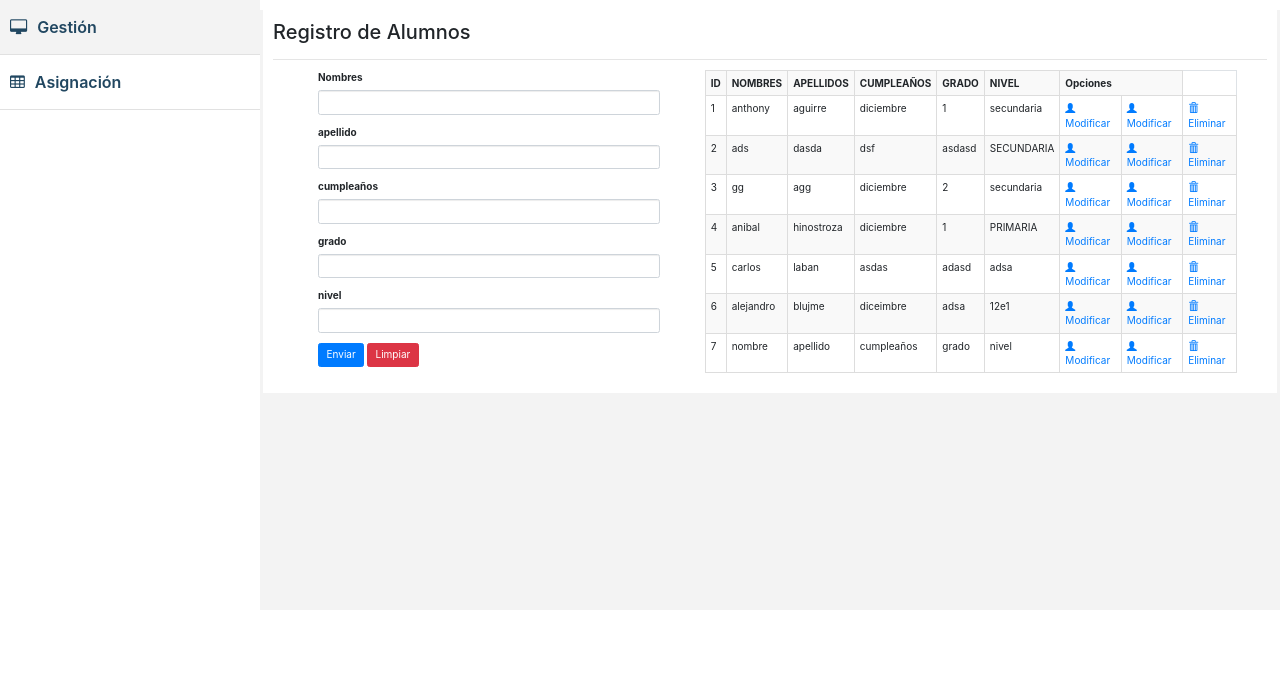
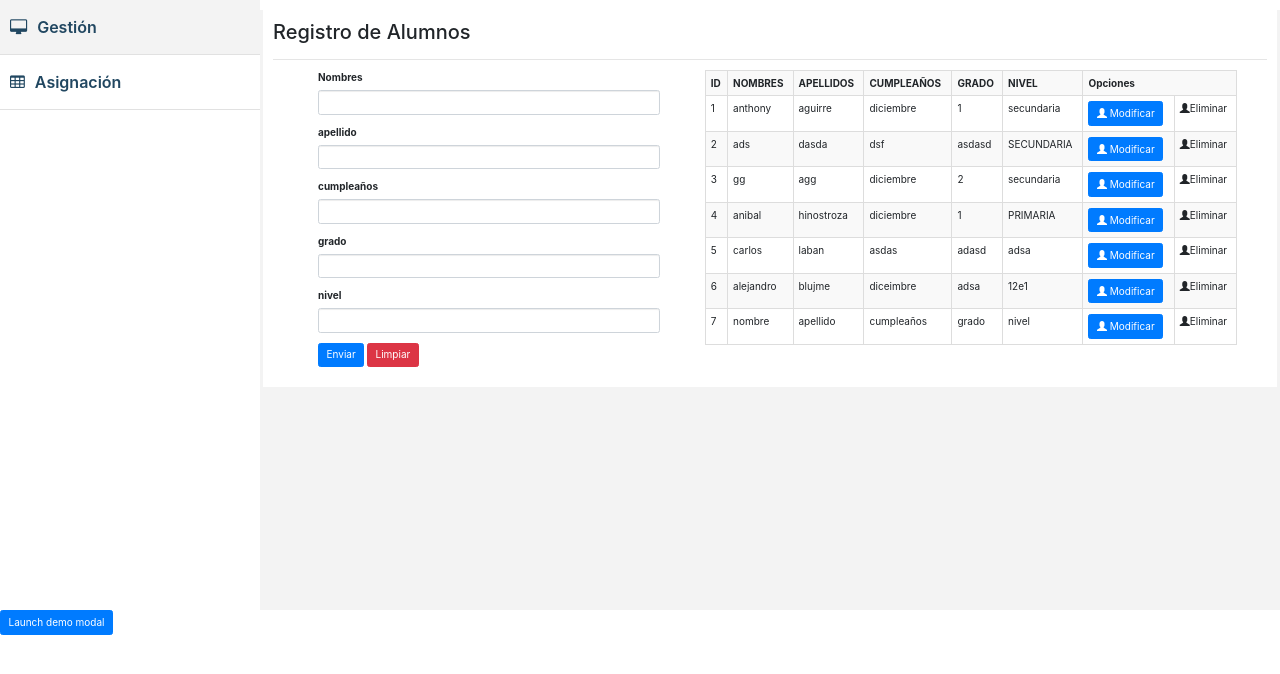
Before and after one commit to anthonyaguirretueros/IntranetIE, a CodeIgniter app: page /database/index.php/alumno in a window 1280 px wide. Shown: the part 80-754 px from the top of the page. Run offline with CodeIgniter, Linux system fonts and the light colour scheme; data comes from the database, SQL or seed files in the repository.

Commit message:
Merge origin/desarrollo into desarrollo
Conflicts:
	bd/intranet.sql

```diff
--- a/application/views/alumnos.php
+++ b/application/views/alumnos.php
@@ -11,7 +11,7 @@
                     <h2>Registro de Alumnos</h2>
                 </div>
             </div>
-            <hr />
+            <hr/>
             <div class="container-fluid">
                 <div class="col-lg-5">
                     <!--<form method="post" action="GuardarAlumno">-->
@@ -59,26 +59,32 @@
                         <!-- me webeo :v -->
                         <?php foreach ($alumnos as $alumno) { ?>
                             <tr>
-                                <td><?php echo $alumno->id_alumno ?></td>
+                                <td><input hidden="" value="<?php echo $alumno->id_alumno ?>"><?php echo $alumno->id_alumno ?></td>
                                 <td><?php echo $alumno->nombre ?></td>
                                 <td><?php echo $alumno->apellido ?></td>
                                 <td><?php echo $alumno->cumpleanos ?></td>
                                 <td><?php echo $alumno->grado ?></td>
                                 <td><?php echo $alumno->nivel ?></td>
-                                 <td><a href ='Alumno/ActualizarAlumno/<?php echo $alumno->id_alumno ?>'><span class ='glyphicon glyphicon-user'></span>Modificar</a></td>
-                                <td><a href ='Alumno/ModificarAlumno/<?php echo $alumno->id_alumno ?>'><span class ='glyphicon glyphicon-user'></span>Modificar</a></td>
-                                <td><a href ='Alumno/EliminarAlumno<?php echo $alumno->id_alumno ?>'><span class ='glyphicon glyphicon-trash'></span>Eliminar</a></td>
+
+                                <td>
+                                    <button onclick="abrirModal()" type="button" class="btn btn-primary">
+                                        <span class ='glyphicon glyphicon-user'></span> Modificar
+                                    </button>
+                                </td>
+                                <td><a onclick=""><span class ='glyphicon glyphicon-user'></span>Eliminar</a></td>
+                                <!--<td><a href ='Alumno/ModificarAlumno/<?php echo $alumno->id_alumno ?>'><span class ='glyphicon glyphicon-user'></span>Modificar</a></td>-->
+                                <!--<td><a href ='Alumno/EliminarAlumno<?php echo $alumno->id_alumno ?>'><span class ='glyphicon glyphicon-trash'></span>Eliminar</a></td>-->
                             </tr>
                         <?php } ?>
-
                     </table>
                 </div>
             </div>
-
         </div>
     </div>
+    <button type="button" class="btn btn-primary" data-toggle="modal" data-target="#alumnoModal">
+        Launch demo modal
+    </button>
+    <?php $this->load->view("modal/alumnoModal"); ?>
 </div>
-
-<?php $this->load->view("templates/resources.php"); ?>
+<?php $this->load->view("templates/resources"); ?>
 <script src="<?php echo base_url() . "assets/jsrequired/alumnos.js"; ?>"></script>
-<?php // $this->load->view("templates/footer.php"); ?>
--- /dev/null
+++ b/application/views/modal/alumnoModal.php
@@ -0,0 +1,47 @@
+<!--<div id="alumnoModal" name="alumnoModal" class="modal fade bd-example-modal-sm" tabindex="-1" role="dialog" aria-labelledby="mySmallModalLabel" aria-hidden="true">-->
+<div class="modal fade" id="alumnoModal" tabindex="-1" role="dialog" aria-labelledby="exampleModalLabel" aria-hidden="true">
+    <div class="modal-dialog" role="document">
+        <div class="modal-content">
+            <div class="modal-header">
+                <h5 class="modal-title" id="exampleModalLabel">Modal title</h5>
+                <button type="button" class="close" data-dismiss="modal" aria-label="Close">
+                    <span aria-hidden="true">&times;</span>
+                </button>
+            </div>
+            <div class="modal-body">
+                <form method="post"  name="alumnoFormModal" action="">
+                    <div class="form-group col-lg-3">
+                        <label>ID_Alumno</label>
+                        <input readonly="true" type="text" name="id_alumno" class="form-control" value="">
+                    </div>
+                    <div class="form-group col-lg-8">
+                        <label>Nombres</label>
+                        <input type="text" name="nombre" id="nombre" class="form-control" required="true" value="" >
+                    </div>
+                    <div class="form-group col-lg-12">
+                        <label>apellido</label>
+                        <input type="text" name="apellido" id="apellido" class="form-control" required="true" value="" >
+                    </div>
+                    <div class="form-group col-lg-12">
+                        <label>cumpleaños</label>
+                        <input type="text" name="cumpleanos" id="cumpleanos" class="form-control" required="true" value="" >
+                    </div>
+                    <div class="form-group col-lg-12">
+                        <label>grado</label>
+                        <input type="text" name="grado" id="grado" class="form-control" required="true" value="" >
+                    </div>
+                    <div class="form-group col-lg-12">
+                        <label>nivel</label>
+                        <input type="text" name="nivel" id="nivel" class="form-control" required="true" value="" >
+                    </div>
+                </form>
+            </div>
+            <div class="modal-footer">
+                <div class="btn-toolbar pull-right">
+                    <input type="submit" class="btn btn-primary" value="guardar">
+                    <input type="reset"  class="btn btn-danger" value="Limpiar" >
+                </div>
+            </div>
+        </div>
+    </div>
+</div>
--- a/application/views/templates/resources.php
+++ b/application/views/templates/resources.php
@@ -1,6 +1,8 @@
+</body>
     <script src="<?php echo base_url() ?>assets/jquery/jquery.min.js"></script>
     <!--<script src="<?php echo base_url() ?>assets/adminator/js/jquery-1.10.2.js"></script>-->
     <script src="<?php echo base_url() ?>assets/adminator/js/bootstrap.min.js"></script>
     <script src="<?php echo base_url() ?>assets/bootstrap-growl/js/bootstrap-growl.min.js"></script>
     <script src="<?php echo base_url() ?>assets/adminator/js/custom.js"></script>
     <script src="<?php echo base_url() ?>assets/jsrequired/util.js"></script>
+</html>
--- a/assets/jsrequired/alumnos.js
+++ b/assets/jsrequired/alumnos.js
@@ -4,10 +4,41 @@
  * and open the template in the editor.
  */
 $(document).ready(function () {
-
+    $('#alumnoModal').on('shown.bs.modal', function () {
+//        $('#myInput').trigger('focus');
+    });
 });
 
 var addAlumno = function () {
+    var params = {
+        nombre: $("#nombre").val(),
+        apellido: $("#apellido").val(),
+        cumpleanos: $("#cumpleanos").val(),
+        grado: $("#grado").val(),
+        nivel: $("#nivel").val()
+    };
+
+    if (!isArrayEmpty(params)) {
+        $.ajax({
+            url: "alumno/insertalumno",
+            type: "POST",
+            async: true,
+            dataType: 'json',
+            data: params,
+            success: function (response) {
+                console.log(response);
+                if (response.hasOwnProperty("error")) {
+                    getGrowl("Error", response["error"], "danger");
+                } else {
+                    getGrowl("Sistema", response["message"], "success");
+                    clearForm('alumnoForm');
+                }
+            }
+        });
+    }
+};
+
+var modifyAlumno = function () {
     var params = {
         nombre: $("#nombre").val(),
         apellido: $("#apellido").val(),
@@ -48,3 +79,7 @@ var setDataTable = function (data) {
     }
     $("#myTable tbody").html(trs);
 };
+
+var abrirModal = function () {
+    $("#alumnoModal").modal();
+};
```
Also changed, not shown: application/controllers/Alumno.php (+17 -18 lines), application/views/modificar_alumnos.php (line endings or trailing spaces), 1 other file. Lines whose indentation alone changed are shown as unchanged.
